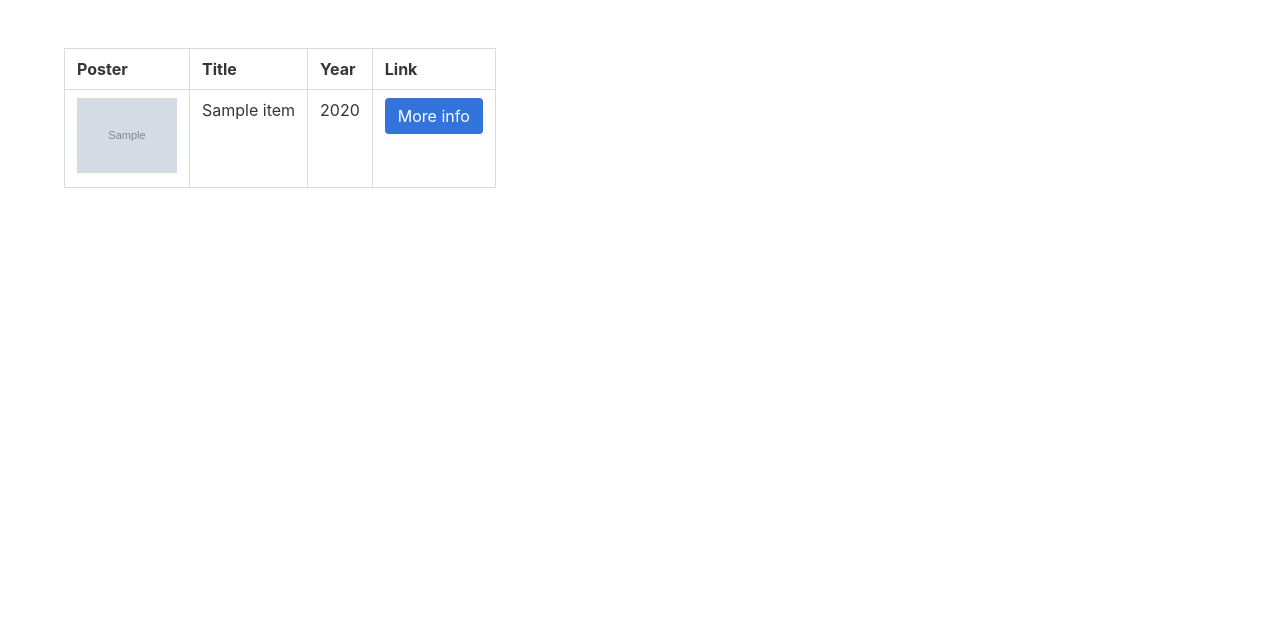
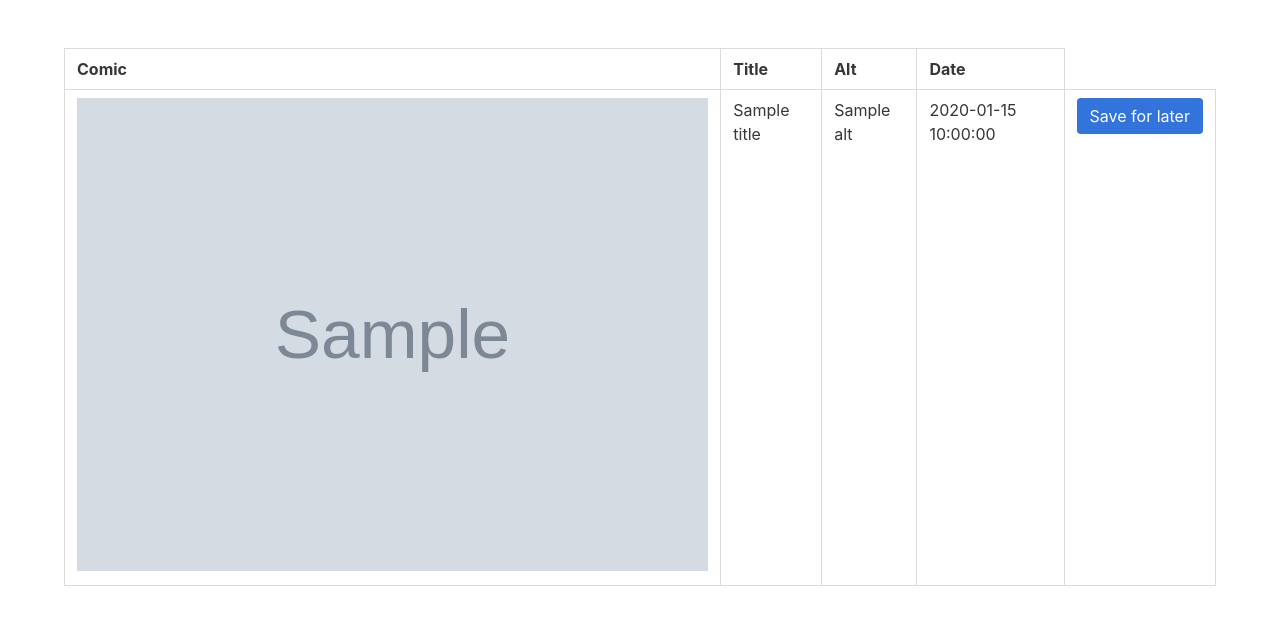
Before and after one commit to ReasonJ01/mini-project, a Flask app: template templates/movie.html in a window 1280 px wide. Shown: the top 625 px of the page. Run offline with Flask 2, Linux system fonts and the light colour scheme; the template is opened without the code that fills it: most values are stand-ins (such as "Sample title", 1, 10 or a date in 2020); grey boxes marked "Sample" are stand-in pictures; some libraries are stand-ins or nearby versions.

Commit message:
v0.2
Added ability to search by comic number

```diff
--- a/app.py
+++ b/app.py
@@ -2,7 +2,7 @@ from flask import Flask, render_template, request
 from flask_pymongo import PyMongo
 from bson.objectid import ObjectId
 import requests
-
+import json
 
 app = Flask(__name__)
 app.secret_key = "secret key"
@@ -12,22 +12,24 @@ mongo = PyMongo(app)
 
 @app.route('/movie', methods=['POST'])
 def movie():
-    apikey = '6f6c977'
-    title_search = request.form['title_search']
-    r = requests.get('http://www.omdbapi.com/?apikey='+apikey+'&s='+title_search)
+    comic_id = request.form['comic_id']
+    r = requests.get("http://xkcd.com/"+comic_id+"/info.0.json")
     json_object = r.json()
 
-    items = json_object['Search']
+    title = json_object['title']
+    img = json_object['img']
+    alt = json_object['alt']
+    day = json_object['day']
+    month = json_object['month']
+    year = json_object['year']
 
-    for item in items:
-        title = item['Title']
-        year = item['Year']
-        poster = item['Poster']
-        imdbID = item['imdbID']
+    date = day+'/'+month+'/'+year
 
-    #return json_object
+
+
+    #return a
     #return str(items)
-    return render_template('movie.html', items=items)
+    return render_template('movie.html', title=title, img=img, date=date, alt=alt)
 
 @app.route('/info', defaults={'id': 'tt4654462'})
 @app.route('/info/<id>', methods=['POST','GET'])
--- a/templates/index.html
+++ b/templates/index.html
@@ -12,7 +12,7 @@
   <div class="columns">
 	  <div class="column is-one-third">
 	  	<form method="POST" action="/movie">
-			<input class="input" type="text" placeholder="Search for movie" name="title_search">
+			<input class="input" type="text" placeholder="Search for comic" name="comic_id">
 			<button class="button is-primary">Submit</button>
 		</form>
 	  </div>
--- a/templates/movie.html
+++ b/templates/movie.html
@@ -3,7 +3,7 @@
   <head>
     <meta charset="utf-8">
     <meta name="viewport" content="width=device-width, initial-scale=1">
-    <title>Movies</title>
+    <title>Comic</title>
     <link rel="stylesheet" href="https://cdnjs.cloudflare.com/ajax/libs/bulma/0.7.2/css/bulma.min.css">
     <script defer src="https://use.fontawesome.com/releases/v5.3.1/js/all.js"></script>
   </head>
@@ -13,21 +13,20 @@
       <table class="table is-bordered">
   		<thead>
 		<tr>
-			<th>Poster</th>
+			<th>Comic</th>
 			<th>Title</th>
-			<th>Year</th>
-			<th>Link</th>
+			<th>Alt</th>
+			<th>Date</th>
 		</tr>
 		</thead>
 		<tbody>
-		{% for item in items %}
 			<tr>
-				<td><img src="{{ item.Poster }}" width=100px; height=150px;></img></td>
-				<td><h1> {{ item.Title }} </h1></td>
-				<td><h2> {{ item.Year }}</h2></td>
-				<td><a class="button is-link" href="info/{{ item.imdbID }}">More info</a></td>
+				<td><img src="{{ img }}" width=1000px; height=1500px;></img></td>
+				<td><h1> {{ title }} </h1></td>
+				<td><h1> {{ alt }} </h1></td>
+				<td><h1> {{ date }} </h1></td>
+				<td><a class="button is-link" href="">Save for later</a></td>
 			</tr>
-		{% endfor %}
 		</tbody>
 	</table>
     </div>
```
